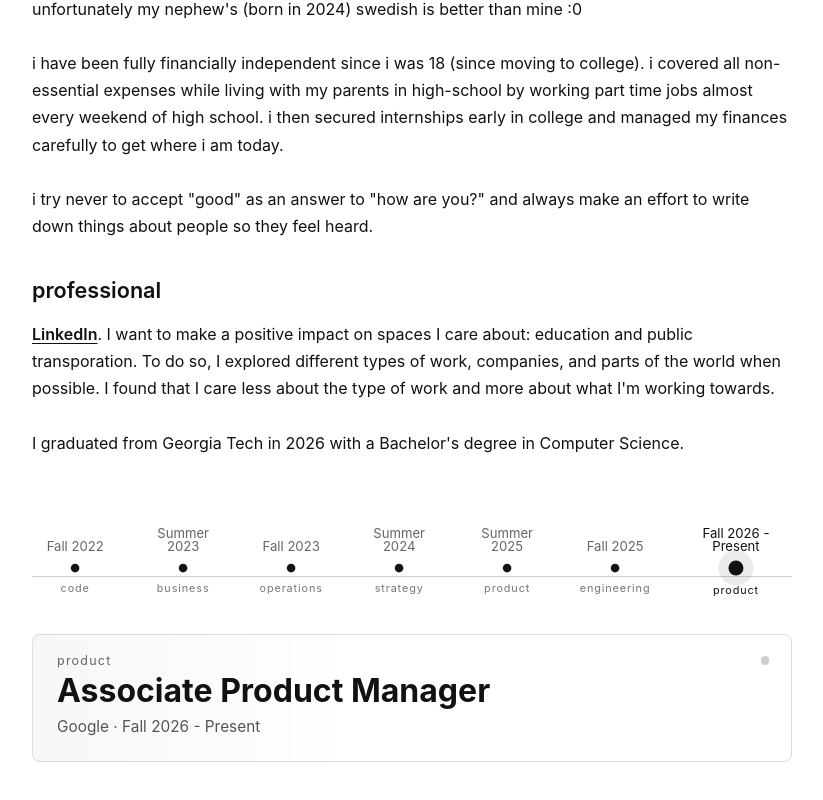
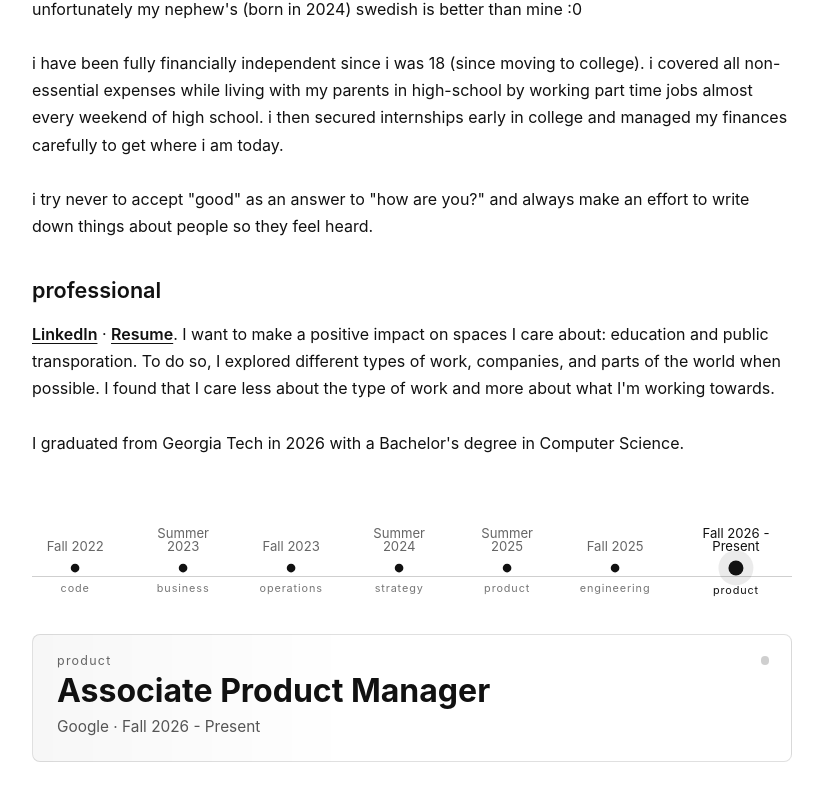
Before and after one commit to EL132/new-website, a React (Create React App) app: page /about in a window 1280 px wide. Shown: the part 635-1435 px from the top of the page, without its empty margins (228-1051 px from the left). Built offline with nearby package versions, Linux system fonts and the light colour scheme; no server answers; what world-atlas would draw is missing.

Commit message:
Add resume

```diff
--- a/src/pages/About.js
+++ b/src/pages/About.js
@@ -132,7 +132,7 @@ function About() {
             <section className={styles.aboutSection}>
                 <h2 className={styles.aboutSubheader}>professional</h2>
                 <p>
-                    <a href="https://www.linkedin.com/in/elias-lind/" target="_blank" rel="noopener noreferrer">LinkedIn</a>.
+                    <a href="https://www.linkedin.com/in/elias-lind/" target="_blank" rel="noopener noreferrer">LinkedIn</a> &middot; <a href="https://docs.google.com/document/d/13Wd4prqkyKvrzrj67d02MHCoG8hQI6dPJgBCnbnMqtY/edit?usp=sharing" target="_blank" rel="noopener noreferrer">Resume</a>.
                     I want to make a positive impact on spaces I care about: education and public transporation. To do so, I explored different types of work, companies, and parts of the world when possible. I found that I care less about the type of work and more about what I'm working towards.
                     <br></br>
                     <br></br>
```
